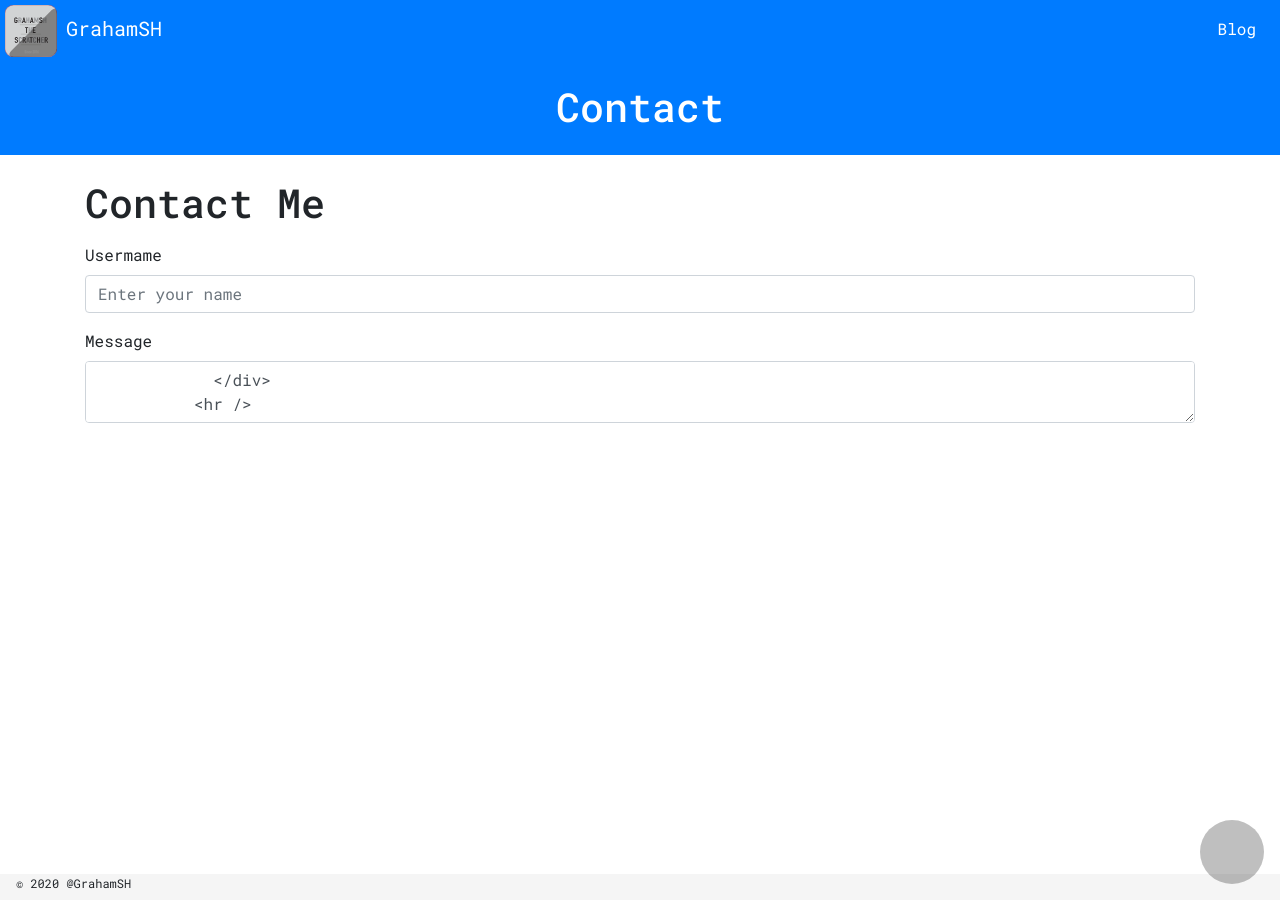
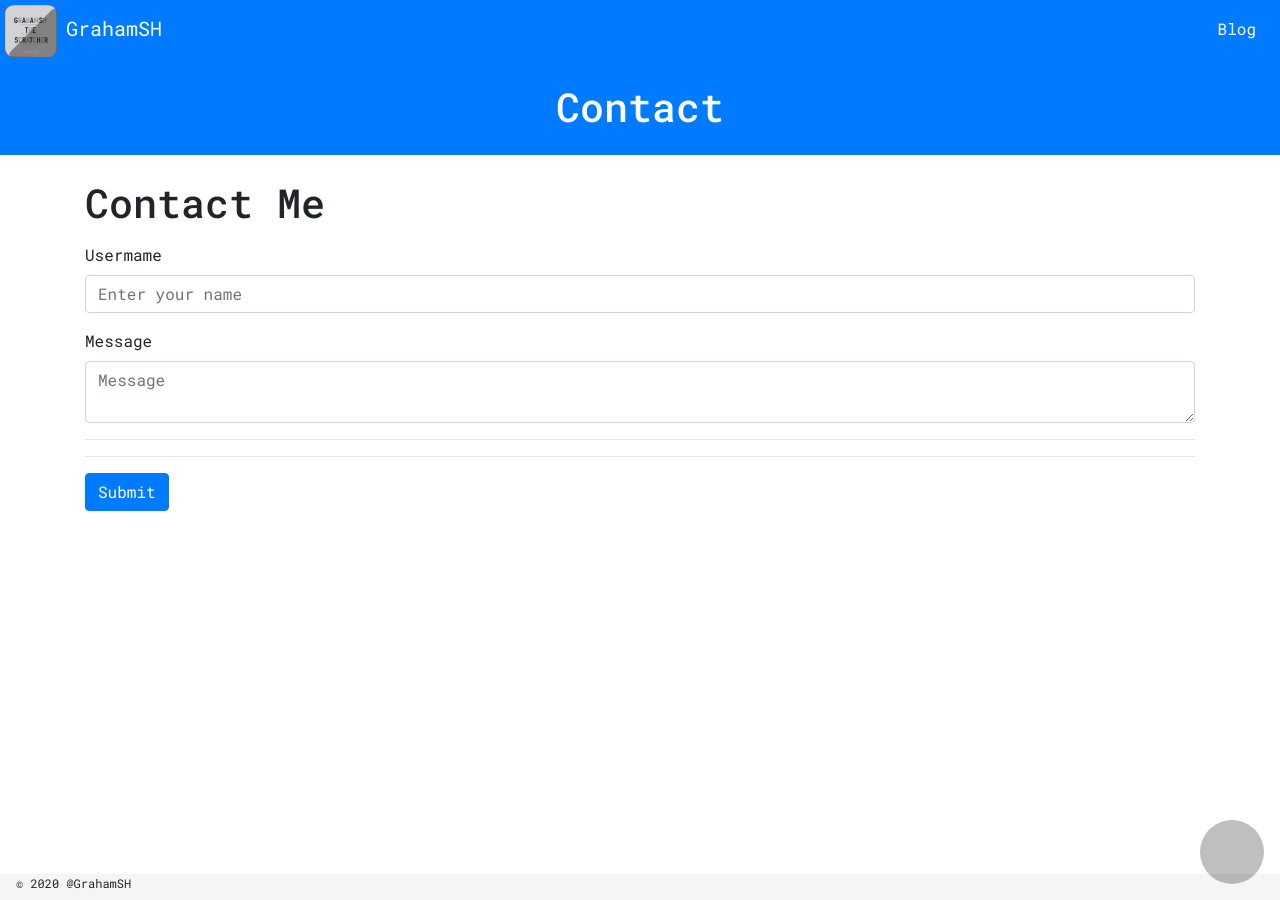
Before and after one commit to fossabot/grahamsh-llk.github.io, a Jekyll site: the page built from site/contact.md, in a window 1280 px wide. Built offline with Jekyll 4.4.1, drawn with Linux system fonts in a browser that asks for light colours.

Commit message:
Update contact.md

```diff
--- a/site/contact.md
+++ b/site/contact.md
@@ -15,7 +15,7 @@ description: Contact @GrahamSH
           </div>
           <div class="form-group">
             <label for="body">Message</label>
-            <textarea type="text" name="name" class="form-control" id="body" placeholder="Message" required="required">
+            <textarea type="text" name="name" class="form-control" id="body" placeholder="Message" required="required"></textarea>
             </div>
           <hr>
           <hr>
```
